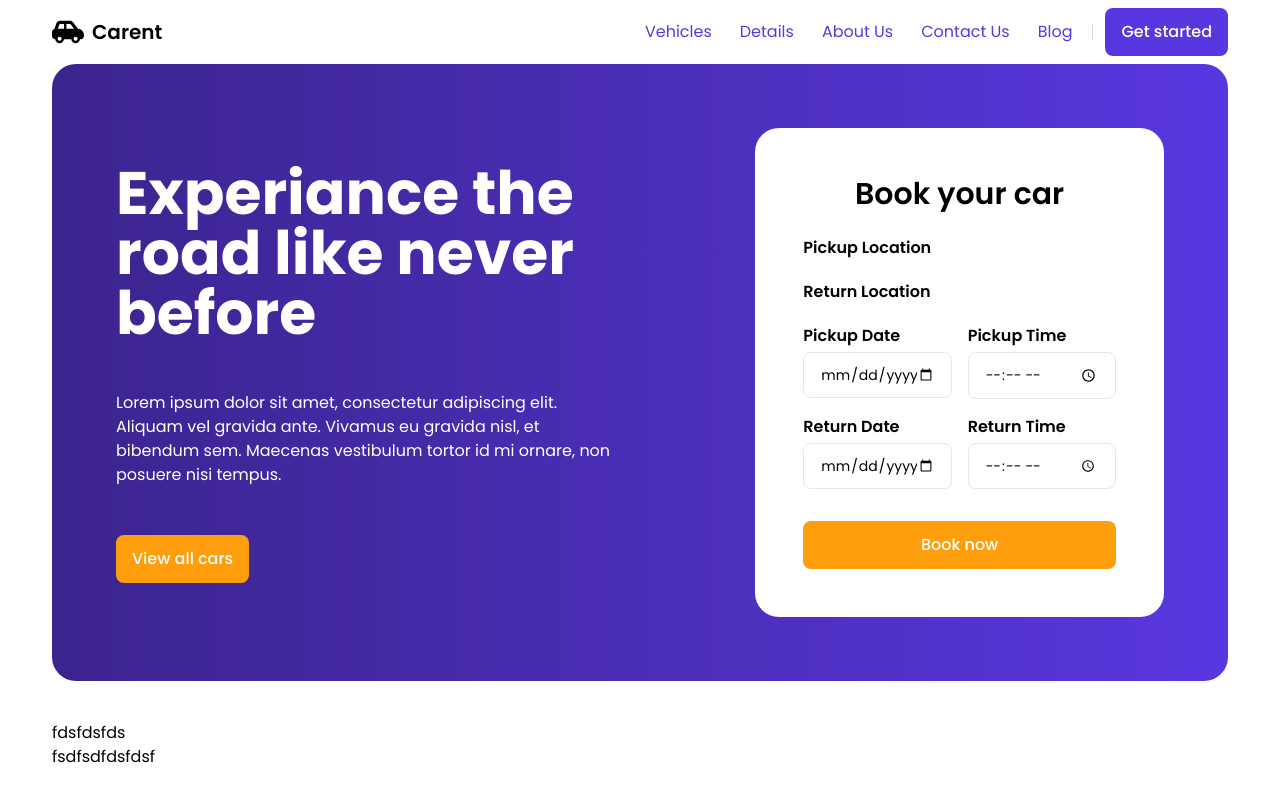
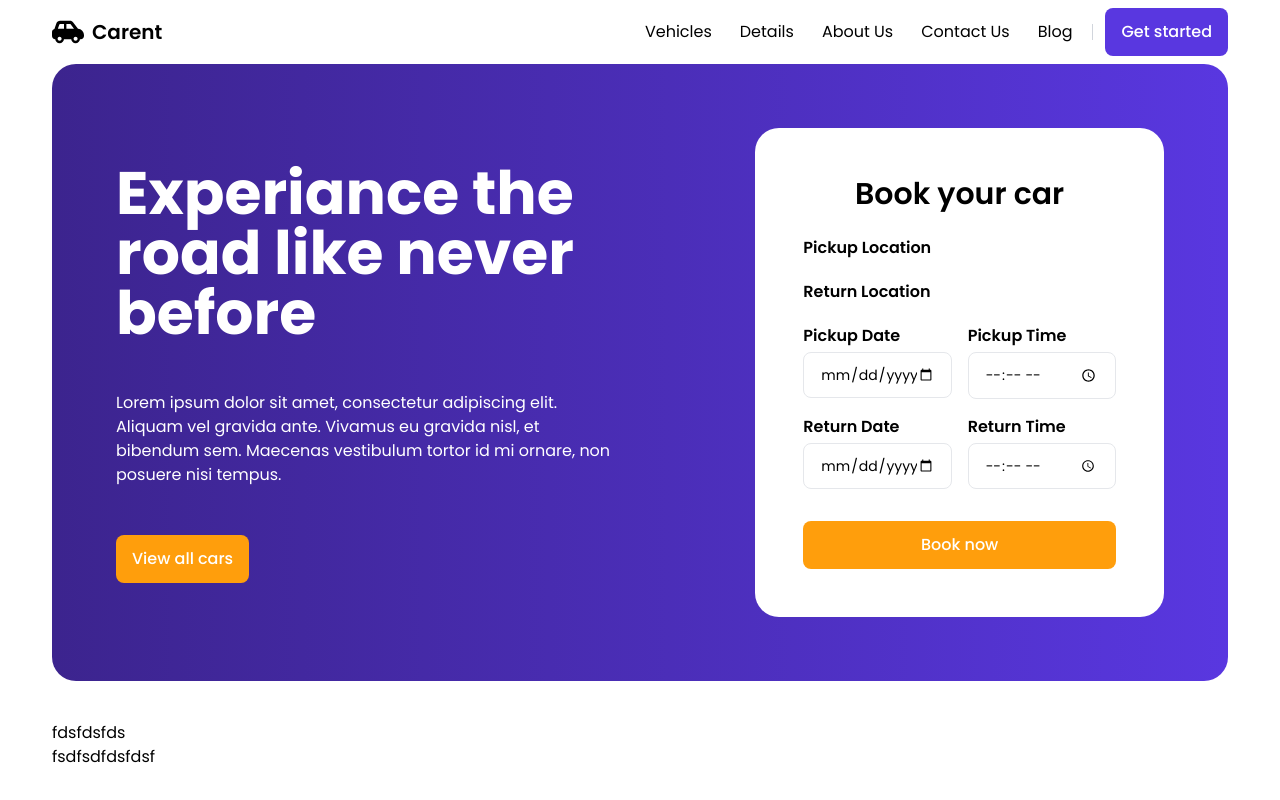
Before and after one commit to daniblagojevic/carent, a Next.js app: page / in a window 1280 px wide. Shown: the top 800 px of the page. Built offline with nearby package versions, Linux system fonts and the light colour scheme.

Commit message:
Update: Updated navigation links

```diff
--- a/components/header.tsx
+++ b/components/header.tsx
@@ -34,27 +34,27 @@ export default function Head() {
                                             <div className="grow">
                                                 <div className="flex flex-col md:flex-row md:justify-end md:items-center gap-0.5 md:gap-3">
 
-                                                    <a className="p-2 flex items-center rounded-lg" href="#">
+                                                    <a className="p-2 flex items-center rounded-lg text-black" href="#">
                                                         <svg className="shrink-0 size-4 me-3 md:me-2 block md:hidden" xmlns="http://www.w3.org/2000/svg" viewBox="0 0 640 640"><path fill="#000000" d="M147 170.7L117.2 256L240.1 256L240.1 160L162.2 160C155.4 160 149.3 164.3 147.1 170.7zM48.6 257.9L86.5 149.6C97.8 117.5 128.1 96 162.1 96L360 96C385.2 96 408.9 107.9 424 128L520.2 256.3C587.1 260.5 640 316.1 640 384L640 400C640 435.3 611.3 464 576 464L559.6 464C555.6 508.9 517.9 544 472 544C426.1 544 388.4 508.9 384.4 464L239.7 464C235.7 508.9 198 544 152.1 544C106.2 544 68.5 508.9 64.5 464L64.1 464C28.8 464 .1 435.3 .1 400L.1 320C.1 289.9 20.8 264.7 48.7 257.9zM440 256L372.8 166.4C369.8 162.4 365 160 360 160L288 160L288 256L440 256zM152 496C174.1 496 192 478.1 192 456C192 433.9 174.1 416 152 416C129.9 416 112 433.9 112 456C112 478.1 129.9 496 152 496zM512 456C512 433.9 494.1 416 472 416C449.9 416 432 433.9 432 456C432 478.1 449.9 496 472 496C494.1 496 512 478.1 512 456z" /></svg>
                                                         Vehicles
                                                     </a>
 
-                                                    <a className="p-2 flex items-center rounded-lg" href="#">
+                                                    <a className="p-2 flex items-center rounded-lg text-black" href="#">
                                                         <svg className="shrink-0 size-4 me-3 md:me-2 block md:hidden" xmlns="http://www.w3.org/2000/svg" viewBox="0 0 640 640"><path fill="#000000" d="M320 576C461.4 576 576 461.4 576 320C576 178.6 461.4 64 320 64C178.6 64 64 178.6 64 320C64 461.4 178.6 576 320 576zM288 224C288 206.3 302.3 192 320 192C337.7 192 352 206.3 352 224C352 241.7 337.7 256 320 256C302.3 256 288 241.7 288 224zM280 288L328 288C341.3 288 352 298.7 352 312L352 400L360 400C373.3 400 384 410.7 384 424C384 437.3 373.3 448 360 448L280 448C266.7 448 256 437.3 256 424C256 410.7 266.7 400 280 400L304 400L304 336L280 336C266.7 336 256 325.3 256 312C256 298.7 266.7 288 280 288z" /></svg>
                                                         Details
                                                     </a>
 
-                                                    <a className="p-2 flex items-center rounded-lg" href="#">
+                                                    <a className="p-2 flex items-center rounded-lg text-black" href="#">
                                                         <svg className="shrink-0 size-4 me-3 md:me-2 block md:hidden" xmlns="http://www.w3.org/2000/svg" viewBox="0 0 640 640"><path fill="#000000" d="M320 80C377.4 80 424 126.6 424 184C424 241.4 377.4 288 320 288C262.6 288 216 241.4 216 184C216 126.6 262.6 80 320 80zM96 152C135.8 152 168 184.2 168 224C168 263.8 135.8 296 96 296C56.2 296 24 263.8 24 224C24 184.2 56.2 152 96 152zM0 480C0 409.3 57.3 352 128 352C140.8 352 153.2 353.9 164.9 357.4C132 394.2 112 442.8 112 496L112 512C112 523.4 114.4 534.2 118.7 544L32 544C14.3 544 0 529.7 0 512L0 480zM521.3 544C525.6 534.2 528 523.4 528 512L528 496C528 442.8 508 394.2 475.1 357.4C486.8 353.9 499.2 352 512 352C582.7 352 640 409.3 640 480L640 512C640 529.7 625.7 544 608 544L521.3 544zM472 224C472 184.2 504.2 152 544 152C583.8 152 616 184.2 616 224C616 263.8 583.8 296 544 296C504.2 296 472 263.8 472 224zM160 496C160 407.6 231.6 336 320 336C408.4 336 480 407.6 480 496L480 512C480 529.7 465.7 544 448 544L192 544C174.3 544 160 529.7 160 512L160 496z" /></svg>
                                                         About Us
                                                     </a>
 
-                                                    <a className="p-2 flex items-center rounded-lg" href="#">
+                                                    <a className="p-2 flex items-center rounded-lg text-black" href="#">
                                                         <svg className="shrink-0 size-4 me-3 md:me-2 block md:hidden" xmlns="http://www.w3.org/2000/svg" viewBox="0 0 640 640"><path fill="#000000" d="M568.4 37.7C578.2 34.2 589 36.7 596.4 44C603.8 51.3 606.2 62.2 602.7 72L424.7 568.9C419.7 582.8 406.6 592 391.9 592C377.7 592 364.9 583.4 359.6 570.3L295.4 412.3C290.9 401.3 292.9 388.7 300.6 379.7L395.1 267.3C400.2 261.2 399.8 252.3 394.2 246.7C388.6 241.1 379.6 240.7 373.6 245.8L261.2 340.1C252.1 347.7 239.6 349.7 228.6 345.3L70.1 280.8C57 275.5 48.4 262.7 48.4 248.5C48.4 233.8 57.6 220.7 71.5 215.7L568.4 37.7z" /></svg>
                                                         Contact Us
                                                     </a>
 
-                                                    <a className="p-2 flex items-center rounded-lg" href="#">
+                                                    <a className="p-2 flex items-center rounded-lg text-black" href="#">
                                                         <svg className="shrink-0 size-4 me-3 md:me-2 block md:hidden" xmlns="http://www.w3.org/2000/svg" width="24" height="24" viewBox="0 0 24 24" fill="none" stroke="currentColor" strokeWidth="2" strokeLinecap="round" strokeLinejoin="round"><path d="M4 22h16a2 2 0 0 0 2-2V4a2 2 0 0 0-2-2H8a2 2 0 0 0-2 2v16a2 2 0 0 1-2 2Zm0 0a2 2 0 0 1-2-2v-9c0-1.1.9-2 2-2h2" /><path d="M18 14h-8" /><path d="M15 18h-5" /><path d="M10 6h8v4h-8V6Z" /></svg>
                                                         Blog
                                                     </a>
```
